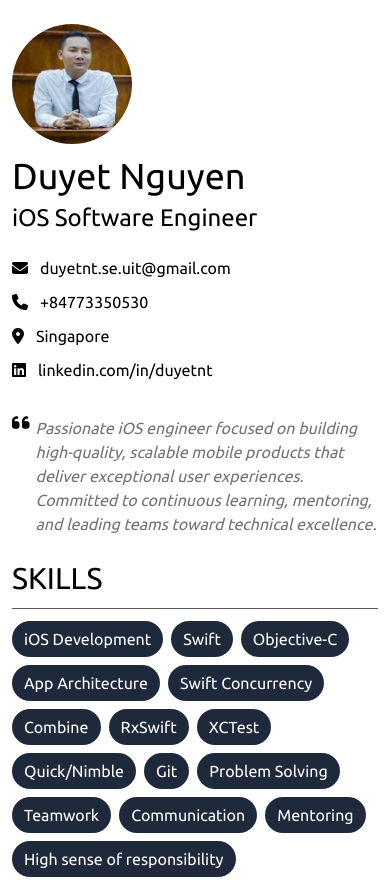
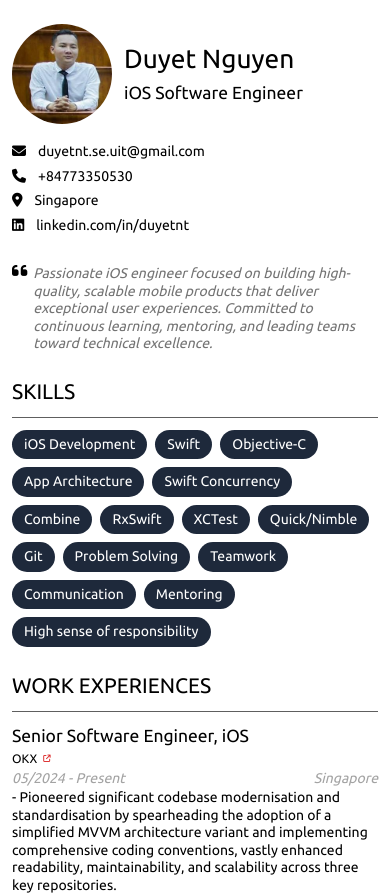
Before and after one commit to ntduyet/ntduyet.github.io, a Next.js app: page / in a window 390 px wide. Shown: the top 895 px of the page. Built offline with nearby package versions, Linux system fonts and the light colour scheme.

Commit message:
Smaller font sizes on mobile (#21)
* feat: use smaller font size on mobile

* feat: some hover refinements

```diff
--- a/app/ui/experiences/company-label.tsx
+++ b/app/ui/experiences/company-label.tsx
@@ -14,7 +14,7 @@ export default function CompanyLabel({ item }: { item: Company }) {
       <a className="inline-grid" href={item.website}>
         <FontAwesomeIcon
           type="link"
-          className="text-[0.6em] text-red-600 hover:opacity-60 cursor-pointer pl-[6px]"
+          className="text-[0.6em] text-red-600 cursor-pointer pl-[6px] transition duration-300 ease-in-out hover:scale-110 hover:opacity-60"
           onClick={handleOnClick}
         />
       </a>
--- a/app/ui/global.css
+++ b/app/ui/global.css
@@ -3,6 +3,28 @@
 @tailwind utilities;
 
 @layer base {
+  html {
+    @apply text-sm;
+  }
+
+  h1 {
+    @apply text-3xl;
+  }
+
+  h2 {
+    @apply text-2xl;
+  }
+
+  h3 {
+    @apply text-xl;
+  }
+
+  h4 {
+    @apply text-sm;
+  }
+}
+
+@screen sm {
   html {
     @apply text-base;
   }
--- a/app/ui/personal/personal-details.tsx
+++ b/app/ui/personal/personal-details.tsx
@@ -3,7 +3,7 @@ import { Person } from "../../services/resume-loader";
 export default function PersonalDetails({ person } : { person: Person }) {
   return (
     <div className="personal-details-container flex flex-wrap items-center gap-[12px]">
-      <img className="avatar rounded-[50%] w-[20%] min-w-[120px]" src='./images/avatar.jpeg' />
+      <img className="avatar rounded-[50%] w-[20%] min-w-[100px]" src='./images/avatar.jpeg' />
       <div>
         <h1>{person.name}</h1>
         <h3 className="mt-[6px]">{person.title}</h3>
--- a/app/ui/personal/personal-metadata.tsx
+++ b/app/ui/personal/personal-metadata.tsx
@@ -16,9 +16,9 @@ export default function PersonalMetadata({ metadata, align } : { metadata: Metad
     window.open(metadata.link, target);
   }
 
-  let className = "mt-2.5 mb-2.5 items-center";
+  let className = "mt-2 mb-2 items-center";
   if (metadata.link !== undefined)
-    className += ' cursor-pointer';
+    className += ' cursor-pointer transition duration-300 ease-in-out hover:scale-105';
   return (
     <p className={className} onClick={handleOnClick}>
       {align === 'left' && iconSpan() }
```
